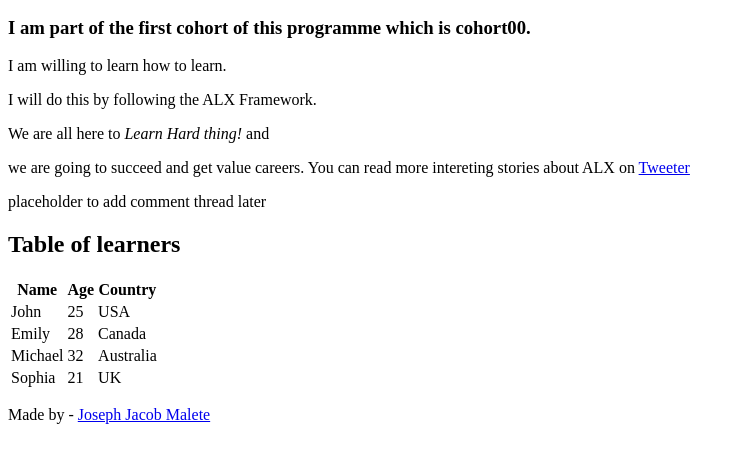
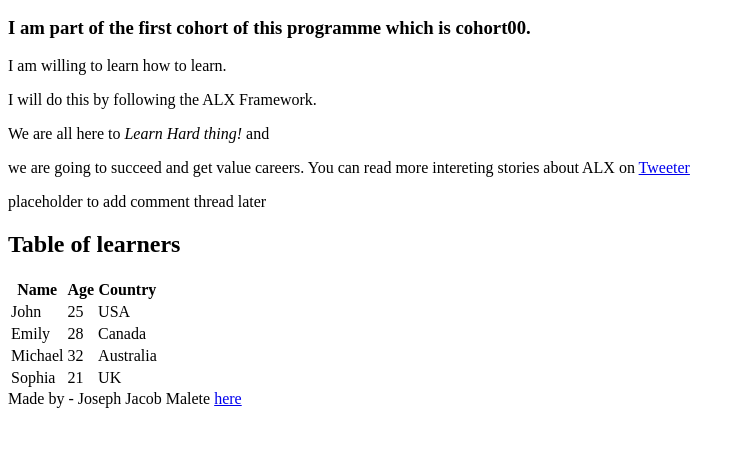
Before and after one commit to josephmalete1997/alx_html_css, a plain HTML site: page html_basic/index.html in a window 1280 px wide. Shown: the part 341-800 px from the top of the page, without its empty margins (0-745 px from the left). Drawn offline with Linux system fonts and the light colour scheme.

Commit message:
Update index.html

```diff
--- a/html_basic/index.html
+++ b/html_basic/index.html
@@ -75,7 +75,7 @@
         </article>
     </main>
     <footer>
-        <p>Made by - <a href="https://josephmalete1997.github.io/Simple-website/" target="_blank">Joseph Jacob Malete</a></p>
+      <footer>Made by - Joseph Jacob Malete <a href="https://josephmalete1997.github.io/Simple-website/" target="_blank">here</a></footer>
     </footer>
 </body>
 
```
